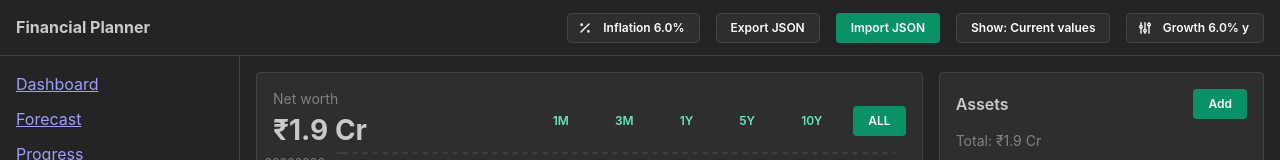
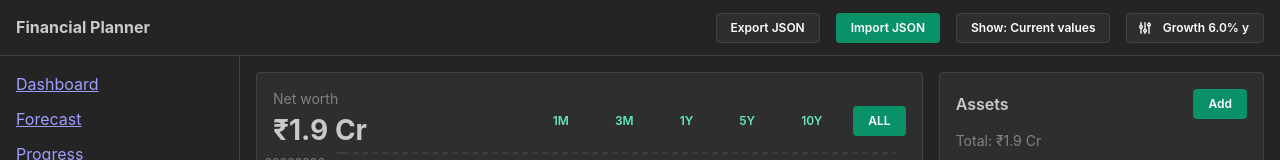
Before and after one commit to mdtanveer/fireapp, a React (Vite) app: page / in a window 1280 px wide. Shown: the top 160 px of the page. Built offline with nearby package versions, Linux system fonts and the light colour scheme.

Commit message:
Merge global assumptions inputs

```diff
--- a/src/components/Layout/GlobalParams.tsx
+++ b/src/components/Layout/GlobalParams.tsx
@@ -34,72 +34,6 @@ export function GlobalParams() {
 
   return (
     <Group>
-      <Popover
-        opened={openedInf}
-        onChange={setOpenedInf}
-        position="bottom-end"
-        withArrow
-      >
-        <Popover.Target>
-          <Button
-            size="xs"
-            variant="default"
-            leftSection={<IconPercentage size={16} />}
-            onClick={() => setOpenedInf((o) => !o)}
-          >
-            Inflation {(assumptions.inflationRate * 100).toFixed(1)}%
-          </Button>
-        </Popover.Target>
-        <Popover.Dropdown>
-          <Stack>
-            <NumberInput
-              label="Annual inflation (%)"
-              value={local.inflationRate * 100}
-              onChange={(v) =>
-                setLocal((s) => ({
-                  ...s,
-                  inflationRate: (Number(v) || 0) / 100,
-                }))
-              }
-              step={0.1}
-              min={0}
-              max={50}
-            />
-            <TextInput
-              label="Plan start date (YYYY-MM-DD)"
-              value={local.planStartDate}
-              onChange={(e) =>
-                setLocal((s) => ({
-                  ...s,
-                  planStartDate: e.currentTarget.value,
-                }))
-              }
-            />
-            <Group justify="space-between">
-              <Button
-                size="xs"
-                variant="default"
-                onClick={() => assumptions.resetAssumptions()}
-              >
-                Reset
-              </Button>
-              <Button
-                size="xs"
-                onClick={() => {
-                  assumptions.setAssumptions({
-                    inflationRate: local.inflationRate,
-                    planStartDate: local.planStartDate,
-                  });
-                  setOpenedInf(false);
-                }}
-              >
-                Apply
-              </Button>
-            </Group>
-          </Stack>
-        </Popover.Dropdown>
-      </Popover>
-
       <Button
         size="xs"
         variant="default"
@@ -202,6 +136,29 @@ export function GlobalParams() {
               min={-100}
               max={100}
             />
+            <NumberInput
+              label="Annual inflation (%)"
+              value={local.inflationRate * 100}
+              onChange={(v) =>
+                setLocal((s) => ({
+                  ...s,
+                  inflationRate: (Number(v) || 0) / 100,
+                }))
+              }
+              step={0.1}
+              min={0}
+              max={50}
+            />
+            <TextInput
+              label="Plan start date (YYYY-MM-DD)"
+              value={local.planStartDate}
+              onChange={(e) =>
+                setLocal((s) => ({
+                  ...s,
+                  planStartDate: e.currentTarget.value,
+                }))
+              }
+            />
             <Group justify="space-between">
               <Button
                 size="xs"
@@ -214,9 +171,11 @@ export function GlobalParams() {
                 size="xs"
                 onClick={() => {
                   assumptions.setAssumptions({
+                    inflationRate: local.inflationRate,
+                    planStartDate: local.planStartDate,
                     defaultYearlyReturn: local.yearly,
                   });
-                  setOpenedInv(false);
+                  setOpenedInf(false);
                 }}
               >
                 Apply
```
